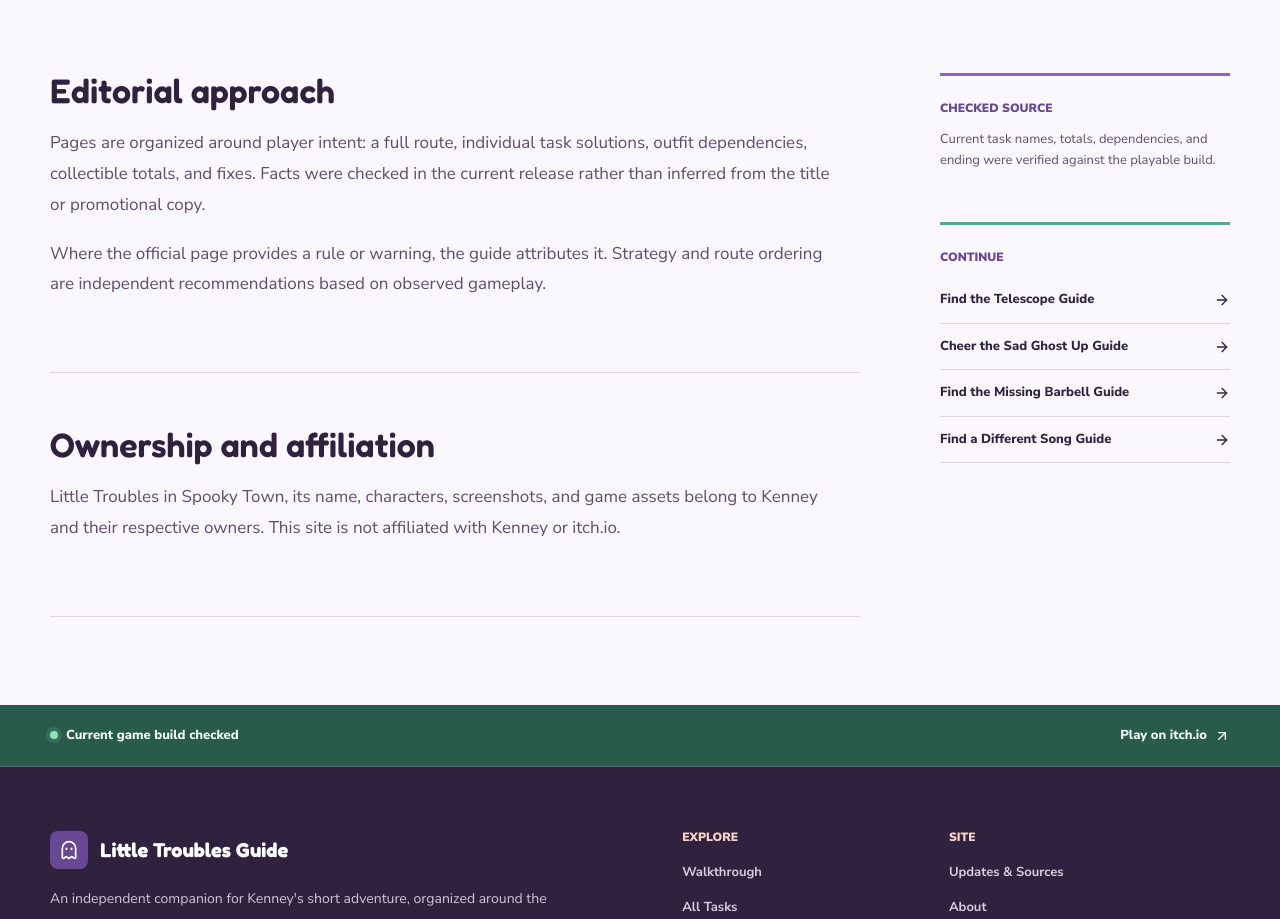
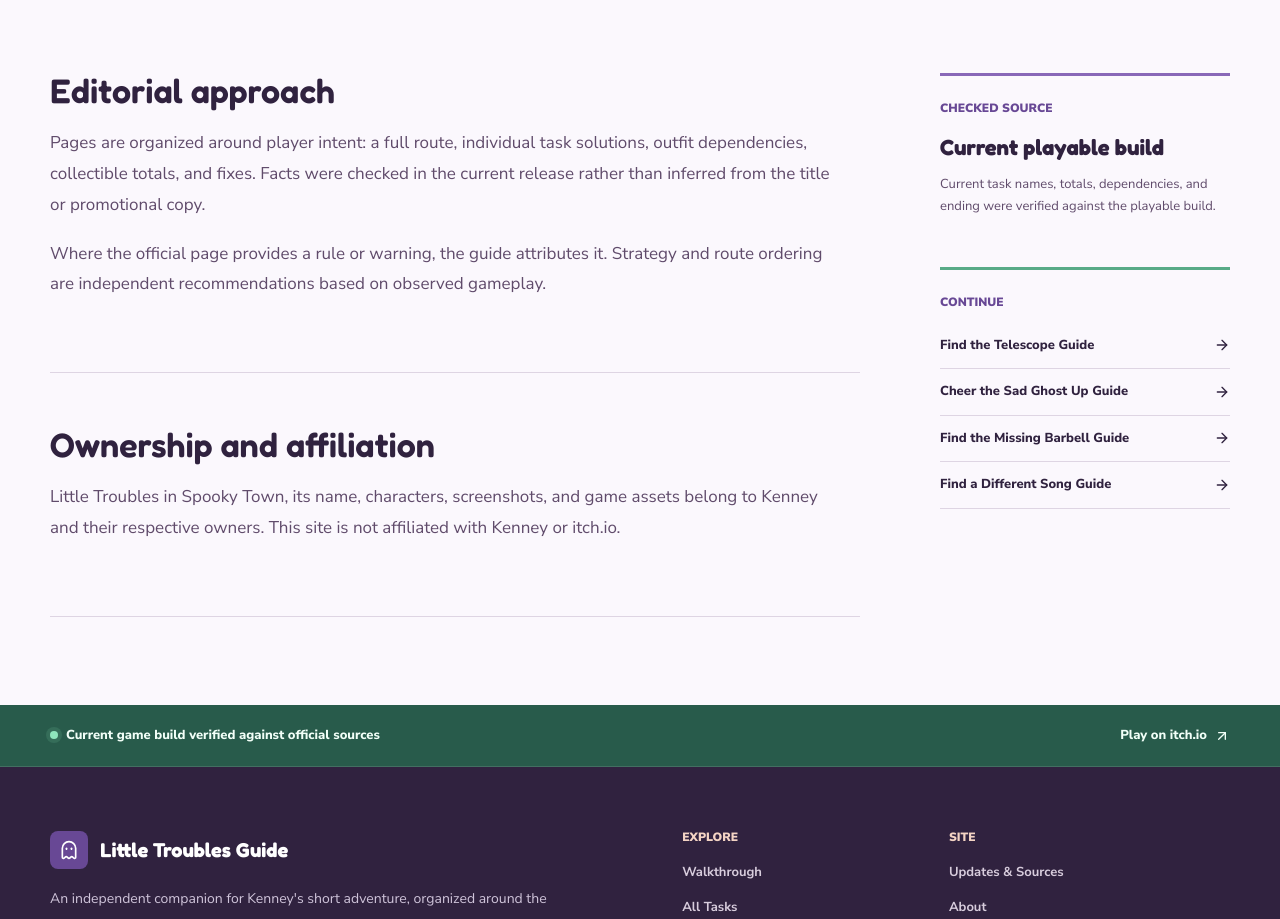
Before and after one commit to lianlele168/Little-Troubles-in-Spooky-Town, a Next.js app: page /about/ in a window 1280 px wide. Shown: the part 580-1499 px from the top of the page. Built offline with nearby package versions, Linux system fonts and the light colour scheme.

Commit message:
fix(build): repair syntax errors and dangling date-field references from date cleanup

```diff
--- a/src/app/[slug]/page.tsx
+++ b/src/app/[slug]/page.tsx
@@ -118,7 +118,7 @@ export default async function GuidePageRoute({ params }: GuideRouteProps) {
           </article>
 
           <aside className="article-aside">
-            <div><p className="eyebrow">Checked source</p><strong>{site.lastChecked}</strong><p>Current task names, totals, dependencies, and ending were verified against the playable build.</p></div>
+            <div><p className="eyebrow">Checked source</p><strong>Current playable build</strong><p>Current task names, totals, dependencies, and ending were verified against the playable build.</p></div>
             <div><p className="eyebrow">Continue</p><nav>{related.map((item) => <Link key={item.slug} href={`/${item.slug}/`}>{item.title}<ArrowRight className="h-4 w-4" /></Link>)}</nav></div>
           </aside>
         </div>
--- a/src/app/sitemap.ts
+++ b/src/app/sitemap.ts
@@ -13,7 +13,7 @@ export default function sitemap(): MetadataRoute.Sitemap {
 
   return [...routes, ...taskRoutes].map((route) => ({
     url: `${site.baseUrl}${route.path.endsWith("/") ? route.path : `${route.path}/`}`,
-    lastModified: new Date(site.lastChecked),
+    lastModified: new Date(),
     changeFrequency: route.changeFrequency,
     priority: route.priority,
   }));
--- a/src/components/Footer.tsx
+++ b/src/components/Footer.tsx
@@ -7,7 +7,7 @@ export default function Footer() {
     <footer className="site-footer">
       <div className="source-strip">
         <div className="page-shell flex flex-col gap-3 py-5 sm:flex-row sm:items-center sm:justify-between">
-          <p><span className="status-dot" />Current game build checked {site.lastChecked}</p>
+          <p><span className="status-dot" />Current game build verified against official sources</p>
           <a href={site.officialUrl} target="_blank" rel="noopener noreferrer">Play on itch.io <ArrowUpRight className="h-4 w-4" /></a>
         </div>
       </div>
```
